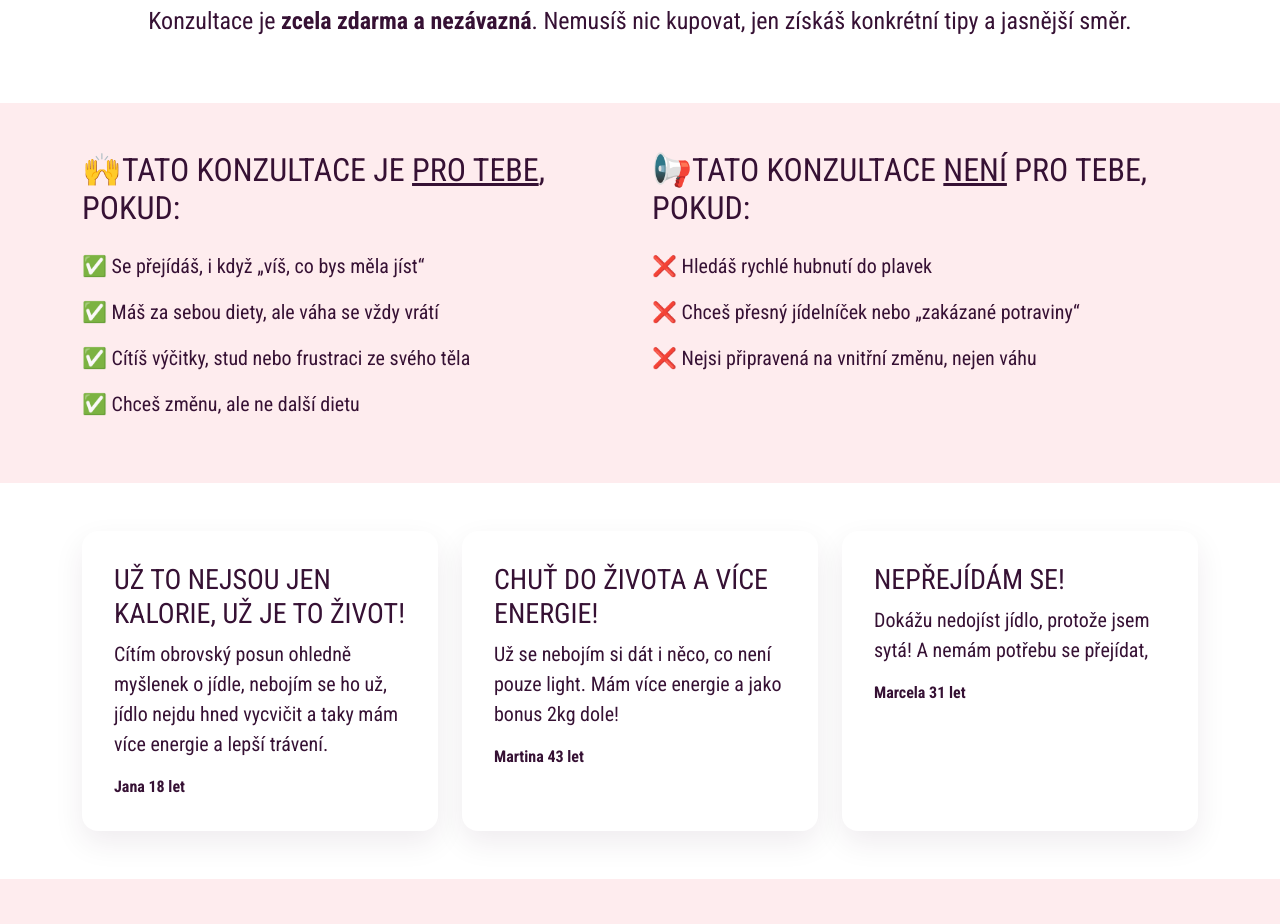
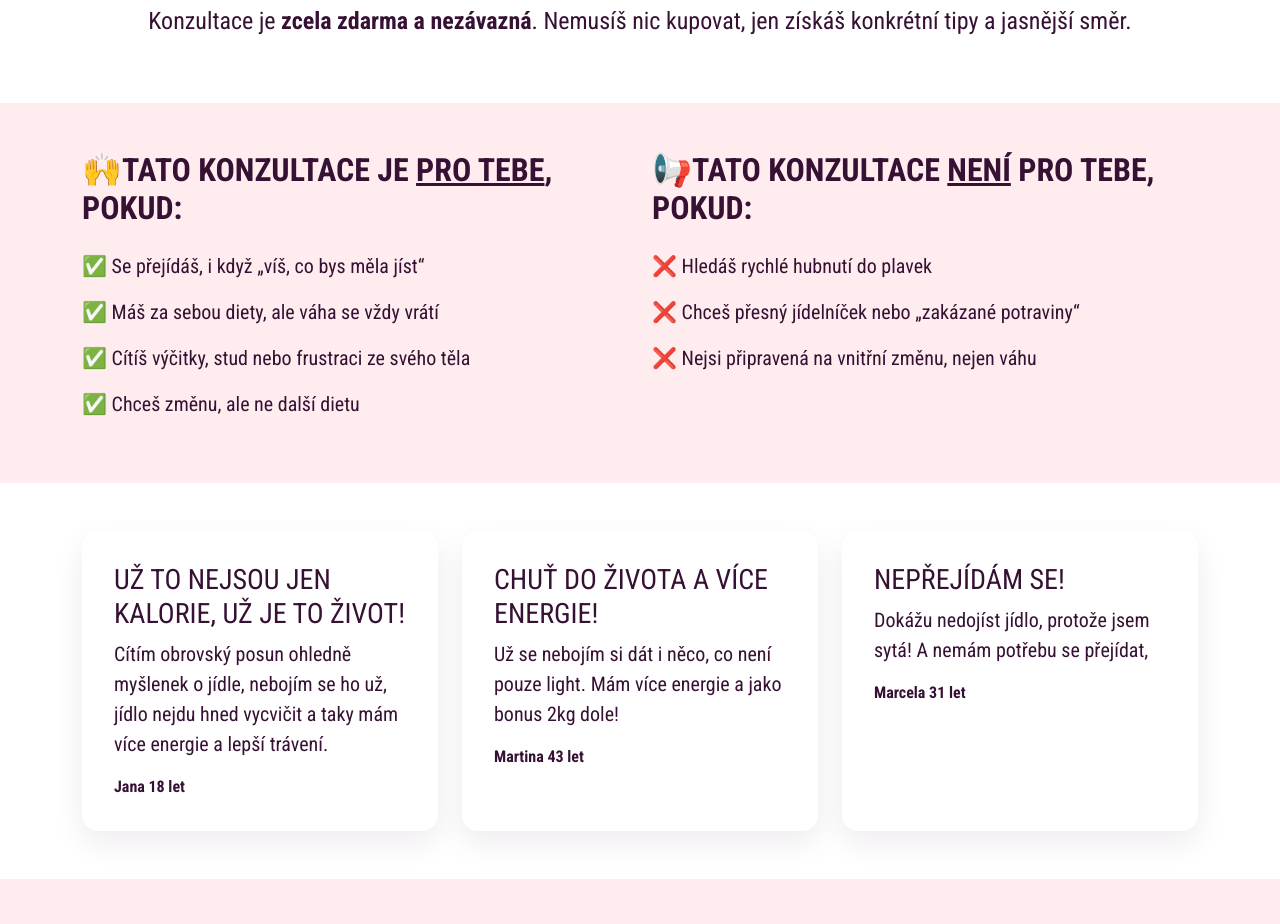
Before and after one commit to jame581/KMMentoring, a plain HTML site: page index.html in a window 1280 px wide. Shown: the part 1677-2601 px from the top of the page. Drawn offline with nearby package versions, Linux system fonts and the light colour scheme.

Commit message:
Update consultation headings for clarity and change product link to order

```diff
--- a/index.html
+++ b/index.html
@@ -93,7 +93,7 @@
       <div class="container">
         <div class="row g-4">
           <div class="col-lg-6">
-            <h2 class="mb-4">🙌Tato konzultace je <u>pro tebe</u>, pokud:</h2>
+            <h2 class="mb-4">🙌<strong>Tato konzultace je <u>pro tebe</u>, pokud:</strong></h2>
             <ul class="list-unstyled fs-5">
               <li class="mb-3">✅ Se přejídáš, i když „víš, co bys měla jíst“</li>
               <li class="mb-3">✅ Máš za sebou diety, ale váha se vždy vrátí</li>
@@ -102,7 +102,7 @@
             </ul>
           </div>
           <div class="col-lg-6">
-            <h2 class="mb-4">📢Tato konzultace <u>není</u> pro tebe, pokud:</h2>
+            <h2 class="mb-4">📢<strong>Tato konzultace <u>není</u> pro tebe, pokud:</strong></h2>
             <ul class="list-unstyled fs-5">
               <li class="mb-3">❌ Hledáš rychlé hubnutí do plavek</li>
               <li class="mb-3">❌ Chceš přesný jídelníček nebo „zakázané potraviny“</li>
```
Also changed, not shown: produkty.html (+1 -1 lines).
